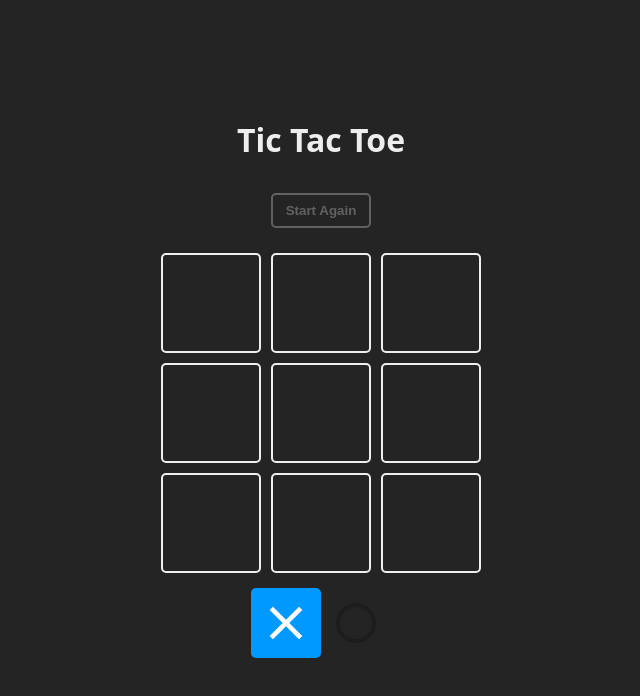
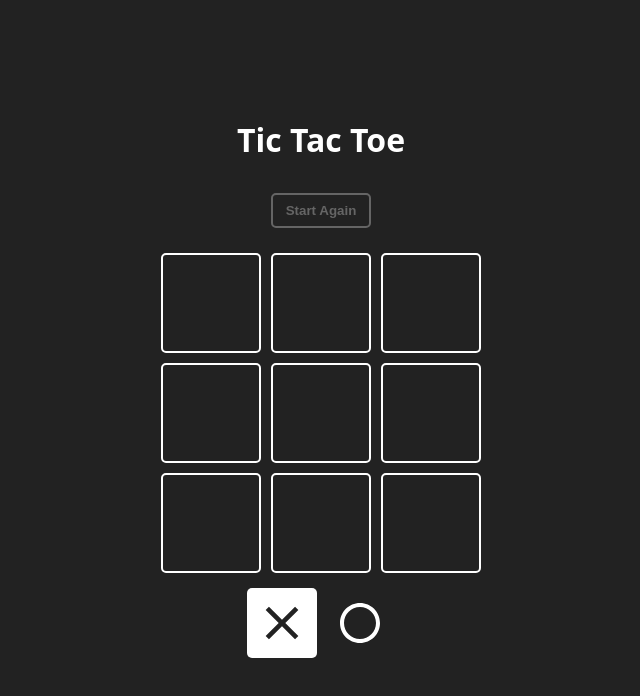
Before and after one commit to jpin730/react-tic-tac-toe, a React (Vite) app: page / in a window 1280 px wide. Shown: the top 696 px of the page, without its empty margins (319-959 px from the left). Built offline with nearby package versions, Linux system fonts and the light colour scheme.

Commit message:
refactor: :lipstick: update color scheme and button styles for improved consistency

```diff
--- a/src/index.css
+++ b/src/index.css
@@ -1,4 +1,7 @@
 :root {
+  --white: #fff;
+  --black: #222;
+
   font-family:
     system-ui,
     -apple-system,
@@ -15,9 +18,8 @@
   line-height: 24px;
   font-weight: 400;
 
-  color-scheme: light dark;
-  color: rgba(255, 255, 255, 0.87);
-  background-color: #242424;
+  color: var(--white);
+  background-color: var(--black);
 
   font-synthesis: none;
   text-rendering: optimizeLegibility;
@@ -52,14 +54,15 @@ body {
 }
 
 .board h1 {
-  color: #eee;
+  color: var(--white);
   margin-bottom: 16px;
 }
 
 .board button {
+  color: var(--white);
   transition:
-    background 0.2s,
-    color 0.2s;
+    background 0.3s,
+    color 0.3s;
 }
 
 .board button:disabled:not(.square) {
@@ -69,15 +72,15 @@ body {
 
 .board button:disabled:hover {
   background: transparent;
-  color: #eee;
+  color: var(--white);
 }
 
 .board button:not(.square) {
   padding: 8px 12px;
   margin: 25px;
   background: transparent;
-  border: 2px solid #eee;
-  color: #eee;
+  border: 2px solid var(--white);
+  color: var(--white);
   width: 100px;
   border-radius: 5px;
   transition: 0.2s;
@@ -86,8 +89,8 @@ body {
 }
 
 .board button:hover {
-  background: #eee;
-  color: #222;
+  background: var(--white);
+  color: var(--black);
 }
 
 .board .game {
@@ -98,6 +101,7 @@ body {
 
 .turn {
   display: flex;
+  column-gap: 8px;
   justify-content: center;
   margin: 15px auto;
   width: fit-content;
@@ -114,8 +118,8 @@ body {
 }
 
 .square.is-selected {
-  color: #fff;
-  background: #09f;
+  color: var(--black);
+  background: var(--white);
 }
 
 .winner {
@@ -126,14 +130,14 @@ body {
   left: 0;
   display: grid;
   place-items: center;
-  background-color: rgba(0, 0, 0, 0.7);
+  background: var(--black);
 }
 
 .winner .text {
-  background: #111;
+  background: var(--black);
   height: 300px;
   width: 320px;
-  border: 2px solid #eee;
+  border: 2px solid var(--white);
   border-radius: 10px;
   display: flex;
   flex-direction: column;
@@ -154,7 +158,7 @@ body {
   background: none;
   width: 100px;
   height: 100px;
-  border: 2px solid #eee;
+  border: 2px solid var(--white);
   border-radius: 5px;
   display: grid;
   place-items: center;
```
